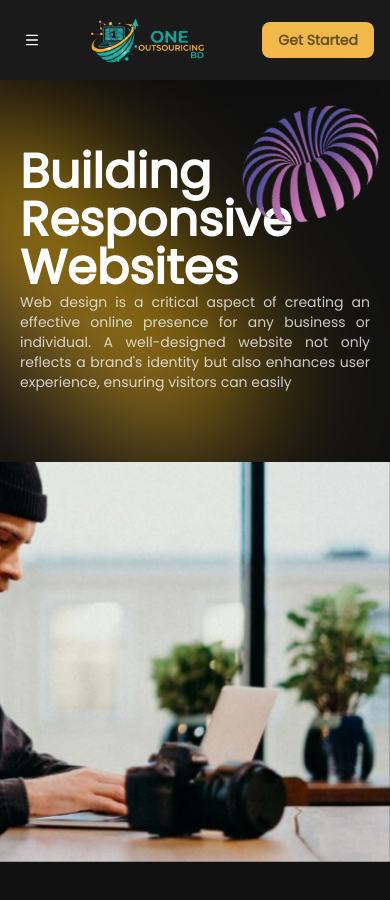
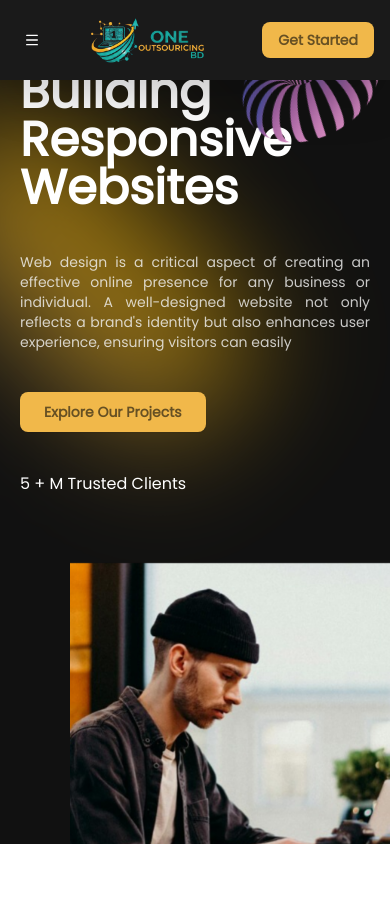
Before and after one commit to md-touhidur-zaman/One_Outsourcing_BD, a Next.js app: page / in a window 390 px wide. Shown: the top 900 px of the page. After the commit the page ends 844 px from the top, so only its background shows below. Built offline with nearby package versions, Linux system fonts and the light colour scheme.

Commit message:
The hero section  maked responsive

```diff
--- a/src/app/page.tsx
+++ b/src/app/page.tsx
@@ -1,38 +1,35 @@
 import HeroSection from "@/components/modules/Home/HeroSection";
 import Navbar from "@/components/Shared/Navbar";
+import heroBannerImg1 from "../../public/assets/images/heroimages/hero_banner_img_1.jpg";
 import Image from "next/image";
-import heroBannerImg1 from "../../public/assets/images/heroimages/hero_banner_img_1.jpg"
 
 export default function Home() {
   return (
     <>
       <div className="bg-[#111111] relative overflow-hidden">
+        <div className="w-[45%] h-[45%] rounded-full -rotate-45 bg-linear-to-r from-[#f1b84a] to-yellow-500  absolute top-20 left-0 bottom-40 opacity-60 blur-3xl "></div>
 
-        <div className="w-[45%] h-[45%] rounded-full -rotate-45 bg-linear-to-r from-[#f1b84a] to-yellow-500  absolute top-20 left-0 bottom-40 opacity-60 blur-3xl ">
-          <h1 className="text-white border border-red-500">
-          </h1>
+        <div className="bg-[#1A1A1A] shadow-2xl fixed top-0 w-dvw z-80">
+          <Navbar />
         </div>
 
-       <div className="absolute top-1/2 min-w-3xl right-0 z-50 ">
-         <div className="relative w-full h-100">
 
-          <Image src={heroBannerImg1} alt="hero1" fill style={{objectFit:"cover"}}/>
-
-        </div>
-       </div>
-
-        <div className="bg-[#1A1A1A] shadow-2xl sticky ">
-          <Navbar />
-        </div>
 
         <div className="container mx-auto">
           <HeroSection />
         </div>
 
-
-
-
-        {/* <div className="absolute inset-0 bg-[radial-gradient(circle_at_25%_50%,#facc15_0%,#ca8a04_30%,rgba(0,0,0,0.9)_60%,#000_100%)]"></div> */}
+        <div className="absolute top-2/3  md:w-lg lg:w-3xl right-0 z-50">
+          <div className="relative w-80 md:w-full h-100">
+            <Image
+              src={heroBannerImg1}
+              alt="hero1"
+              quality={100}
+              fill
+              style={{ objectFit: "cover" }}
+            />
+          </div>
+        </div>
       </div>
     </>
   );
--- a/src/components/modules/Home/HeroSection.tsx
+++ b/src/components/modules/Home/HeroSection.tsx
@@ -1,9 +1,12 @@
 import Image from "next/image";
 import circleImage from "../../../../public/assets/images/heroimages/hero_image_circle.png";
+import { Button } from "@/components/ui/button";
+import Link from "next/link";
+
 export default function HeroSection() {
   return (
-    <div className="relative p-5 md:p-10  md:border-l md:border-l-muted-foreground md:border-r md:border-r-muted-foreground min-h-screen ">
-      <div className="absolute top-5 md:top-8 right-4 md:right-[35%] animate-spin animation-duration-[10s]">
+    <div className="relative p-5 lg:p-2  md:border-l md:border-l-muted-foreground md:border-r md:border-r-muted-foreground min-h-screen ">
+      <div className="absolute top-5 md:top-20 right-4 md:right-[10%] lg:right-[35%] animate-spin animation-duration-[10s]">
         <Image
           src={circleImage}
           alt="circle"
@@ -19,8 +22,7 @@ export default function HeroSection() {
         />
       </div>
 
-      <div className="text-white mt-12 lg:mt-20 space-y-5 ">
-        <div>
+      <div className="text-white mt-12 md:mt-20 lg:mt-32 space-y-10 ">
         <h1 className="text-5xl md:text-7xl lg:text-9xl  font-bold">
           Building <br />
           Responsive <br />
@@ -32,12 +34,17 @@ export default function HeroSection() {
           only reflects a brand&apos;s identity but also enhances user
           experience, ensuring visitors can easily
         </p>
+
+        <Button
+          variant={"outline"}
+          className=" bg-[#f1b84a] border-none text-foreground/60 font-bold"
+          size={"lg"}
+        >
+          <Link href="/contact-us">Explore Our Projects</Link>
+        </Button>
+
+        <p>5 + M Trusted Clients</p>
       </div>
-      </div>
-
-
-
-
     </div>
   );
 }
```
Lines whose indentation alone changed are shown as unchanged.
